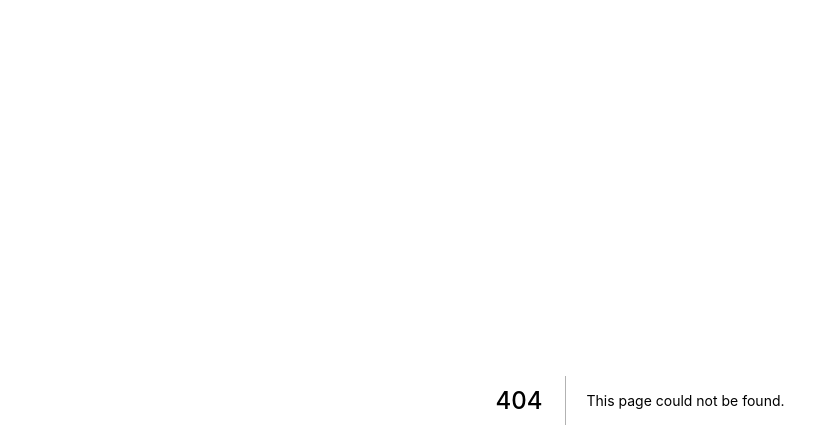
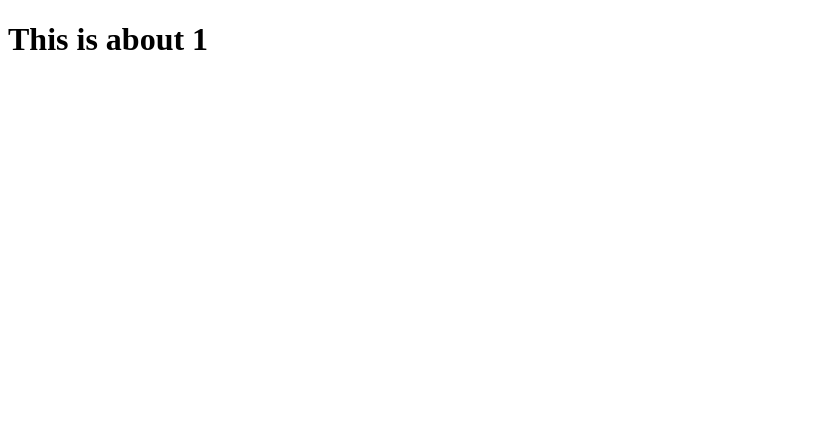
Before and after one commit to AleksandrBorkun/miragames-contentful-website, a Next.js app: page /game/1 in a window 1280 px wide. Before the commit this address had no page. Shown: the top 448 px of the page, without its empty margins (0-839 px from the left). Built offline with nearby package versions, Linux system fonts and the light colour scheme.

Commit message:
add slug for single game blog

```diff
--- /dev/null
+++ b/pages/game/[slug].js
@@ -0,0 +1,10 @@
+import { useRouter } from 'next/router'
+
+const  GameNews = () => {
+    const router = useRouter()
+    const { slug } = router.query
+
+return (<h1>This is about {slug}</h1>)
+}
+
+export default GameNews;
--- a/pages/index.js
+++ b/pages/index.js
@@ -54,9 +54,9 @@ function HomePage() {
                 releaseDate = {games[page - 1].fields.releaseDate}
                 url = {games[page - 1].fields.url}
                 desc = {games[page - 1].fields.desc}
+                slug = {games[page - 1].fields.slug}
                 />
           <GamesPagination count = {games.length} activePage = {page} handlePaginationChange = {handlePaginationChange}/>
-
         </>: ""
       }
       </Container>
```
Also changed, not shown: components/game.js (+9 -0 lines).
